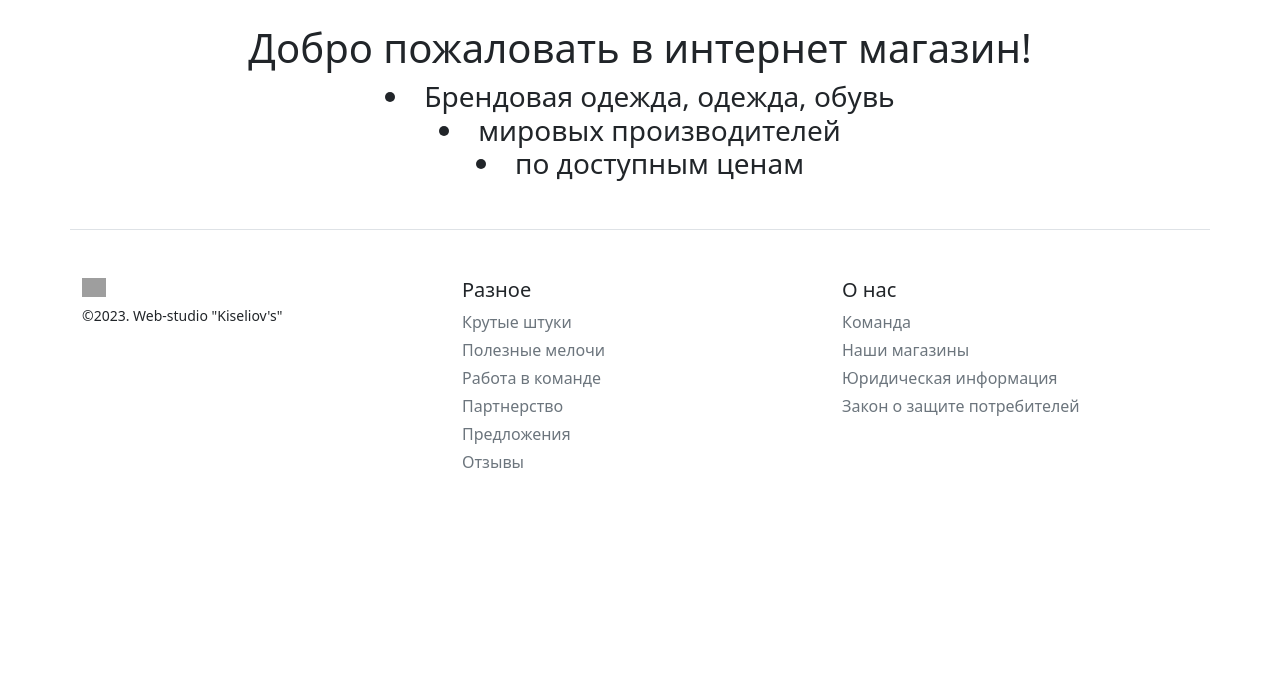
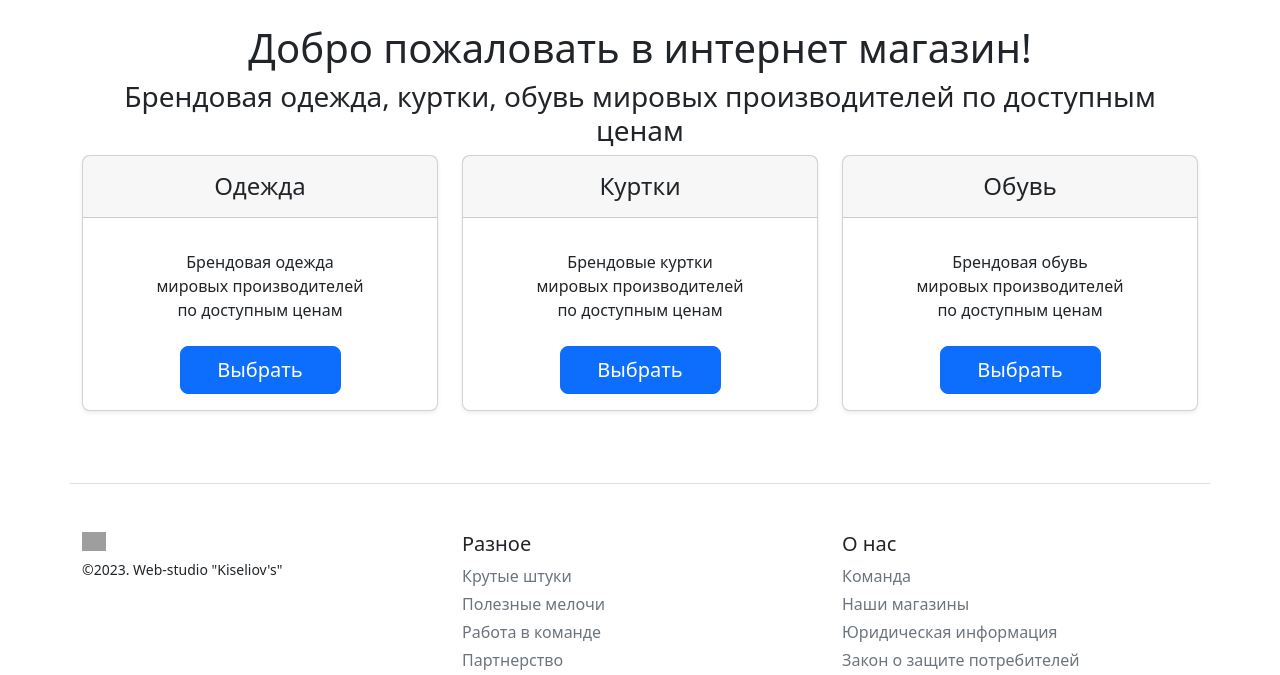
Before and after one commit to Ykiseliov/Flask_lessons, a Flask app: page / in a window 1280 px wide. Shown: the part 57-732 px from the top of the page. Before the commit the page ends 525 px from the top, so only its background shows below. Run offline with Flask 3, Linux system fonts and the light colour scheme; grey boxes are pictures that could not be loaded.

Commit message:
готово

```diff
--- a/Lesson01_HW/templates/base.html
+++ b/Lesson01_HW/templates/base.html
@@ -7,6 +7,7 @@
     <link rel="stylesheet" href="https://cdn.jsdelivr.net/npm/bootstrap@5.2.3/dist/css/bootstrap.min.css">
     <title>{% block title %}{% endblock %}</title>
 </head>
+<body>
 <header>
 <div class="d-flex flex-column flex-md-row align-items-center pb-3 mb-4 border-bottom">
       <a href="/" class="d-flex align-items-center link-body-emphasis text-decoration-none">
@@ -18,8 +19,9 @@
         <a class="me-3 py-2 link-body-emphasis text-decoration-none" href="/category">Категории</a>
         <a class="me-3 py-2 link-body-emphasis text-decoration-none" href="/about">О магазине</a>
       </nav>
+    </div>
 </header>
-<body>
+
 
     <div class="content">
         {% block content %}{% endblock %}
--- a/Lesson01_HW/templates/category.html
+++ b/Lesson01_HW/templates/category.html
@@ -6,11 +6,11 @@
 
 {% block content %}
 <div class="container">
-<div class="Category">
+    <div class="Category">
     <h2 align="center">
         Категории
     </h2>
-</div>
+    </div>
 <div class="row row-cols-1 row-cols-md-3 mb-3 text-center">
       <div class="col">
         <div class="card mb-4 rounded-3 shadow-sm">
--- a/Lesson01_HW/templates/index.html
+++ b/Lesson01_HW/templates/index.html
@@ -4,16 +4,67 @@
 {% endblock %}
 
 {% block content%}
+<div class="container">
 <div class="welcome" align="center">
     <h1>
-Добро пожаловать в интернет магазин!
+    Добро пожаловать в интернет магазин!
         </h1>
 </div>
 <div class="text", align="center">
     <h3>
-        <li>Брендовая одежда, одежда, обувь</li>
-        <li>мировых производителей</li>
-        <li>по доступным ценам</li>
+        Брендовая одежда, куртки, обувь
+        мировых производителей
+       по доступным ценам
     </h3>
     </div>
+
+<div class="row row-cols-1 row-cols-md-3 mb-3 text-center">
+      <div class="col">
+        <div class="card mb-4 rounded-3 shadow-sm">
+          <div class="card-header py-3">
+            <h4 class="my-0 fw-normal">Одежда</h4>
+          </div>
+          <div class="card-body">
+                <ul class="list-unstyled mt-3 mb-4">
+              <li>Брендовая одежда</li>
+              <li>мировых производителей</li>
+              <li>по доступным ценам</li>
+              <li></li>
+            </ul>
+            <a href="/products/clothing"><button type="button" class="w-50 btn btn-lg btn-primary">Выбрать</button></a>
+          </div>
+        </div>
+      </div>
+      <div class="col">
+        <div class="card mb-4 rounded-3 shadow-sm">
+          <div class="card-header py-3">
+            <h4 class="my-0 fw-normal">Куртки</h4>
+          </div>
+          <div class="card-body">
+            <ul class="list-unstyled mt-3 mb-4">
+              <li>Брендовые куртки</li>
+              <li>мировых производителей</li>
+              <li>по доступным ценам</li>
+            </ul>
+           <a href="/products/jacket"><button type="button" class="w-50 btn btn-lg btn-primary">Выбрать</button></a>
+          </div>
+        </div>
+      </div>
+      <div class="col">
+        <div class="card mb-4 rounded-3 shadow-sm">
+          <div class="card-header py-3">
+            <h4 class="my-0 fw-normal">Обувь</h4>
+          </div>
+          <div class="card-body">
+            <ul class="list-unstyled mt-3 mb-4">
+              <li>Брендовая обувь</li>
+              <li>мировых производителей</li>
+              <li>по доступным ценам</li>
+            </ul>
+            <a href="/products/shoes"><button type="button" class="w-50 btn btn-lg btn-primary">Выбрать</button></a>
+          </div>
+        </div>
+      </div>
+    </div>
+</div>
 {% endblock %}
```
